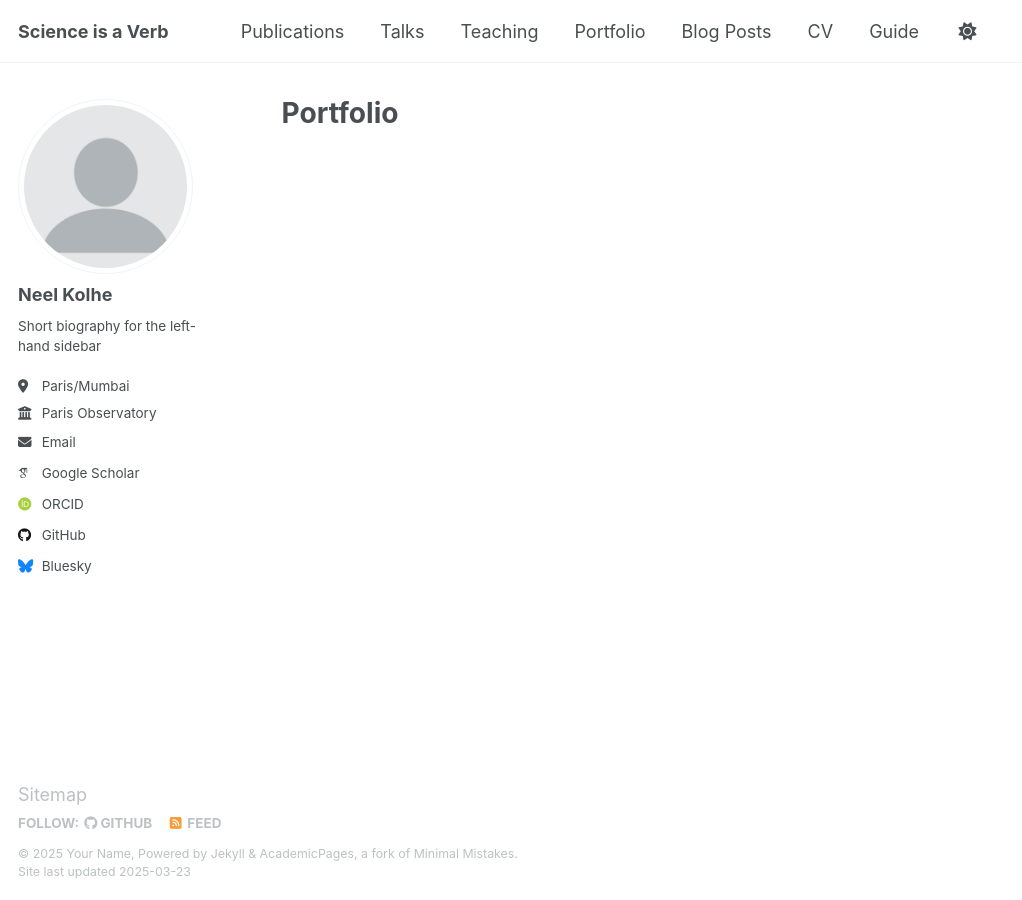
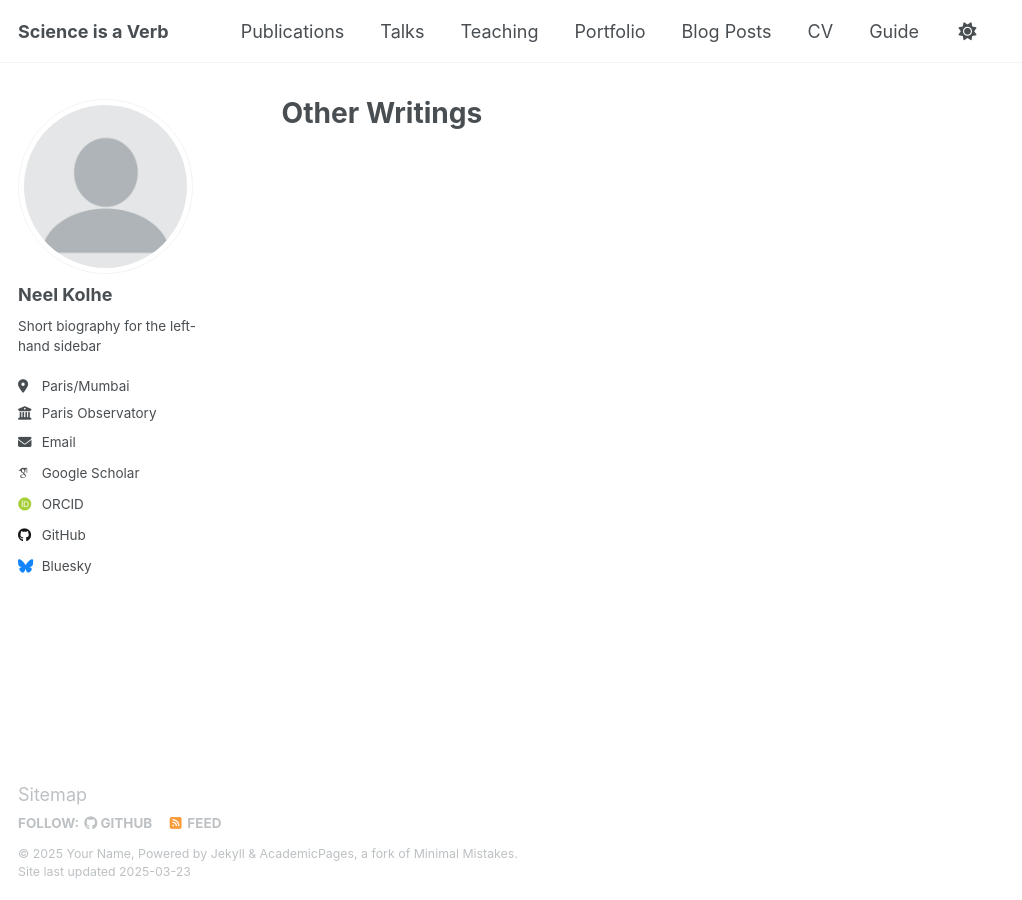
Before and after one commit to Neel-Kolhe/neel.github.io, a Jekyll site: the page built from _pages/portfolio.html, in a window 1280 px wide. Shown: the whole page, without its empty margins (0-1022 px from the left). Built offline with Jekyll 4.4.1, drawn with Linux system fonts in a browser that asks for light colours; some web fonts are replaced.

Commit message:
Update portfolio.html

```diff
--- a/_pages/portfolio.html
+++ b/_pages/portfolio.html
@@ -1,7 +1,7 @@
 ---
 layout: archive
-title: "Portfolio"
-permalink: /portfolio/
+title: "Other Writings"
+permalink: /Other_writings/
 author_profile: true
 ---
 
```
